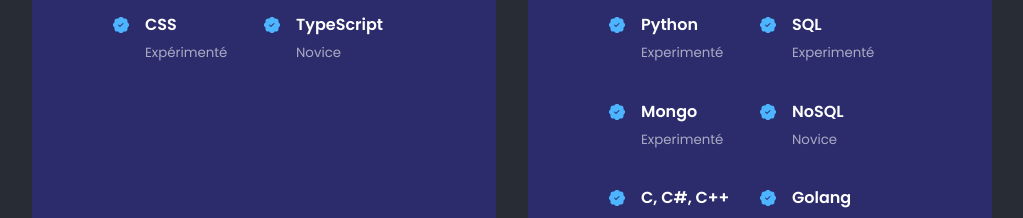
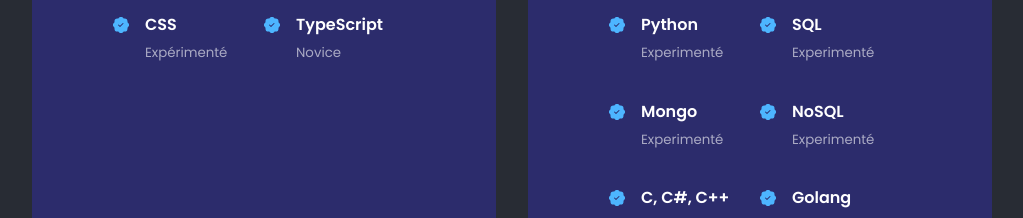
Before and after one commit to julienlietard/julienlietard-website, a React (Create React App) app: page / in a window 1280 px wide. Shown: the part 2020-2238 px from the top of the page, without its empty margins (128-1151 px from the left). Built offline with nearby package versions, Linux system fonts and the light colour scheme.

Commit message:
amélioration du css et de l'image de l'header

```diff
--- a/public/index.html
+++ b/public/index.html
@@ -7,7 +7,7 @@
     <meta name="theme-color" content="#000000" />
     <meta
       name="description"
-      content="Web site created using create-react-app"
+      content="Mon portfolio développé en React"
     />
     <link rel="apple-touch-icon" href="%PUBLIC_URL%/logo192.png" />
     <!--
--- a/src/components/header/header.css
+++ b/src/components/header/header.css
@@ -62,14 +62,14 @@ header {
 /* =========== MEDIA (tablette) =========== */
 @media screen and (max-width: 1024px){
     header {
-        height: 68vh;
+        height: 100vh;
     }
 }
 
 /* =========== MEDIA (telephone) =========== */
 @media screen and (max-width: 600px){
     header {
-        height: 100vh;
+        height: 125vh;
     }
     .header__socials, .scroll__down {
         display: none;
--- a/src/components/skills/Skills.jsx
+++ b/src/components/skills/Skills.jsx
@@ -85,7 +85,7 @@ const Skills = () => {
                                 <BsFillPatchCheckFill  className="skill__details-icon"/>
                                 <div>
                                     <h4>NoSQL</h4>
-                                    <small className="text-light">Novice</small>
+                                    <small className="text-light">Experimenté</small>
                                 </div>
                             </article>
                             <article className="skill__details">
```
Also changed, not shown: src/components/projects/Projects.jsx (added, +11 -0 lines), src/assets/me.png, src/components/projects/projects.css (added).
